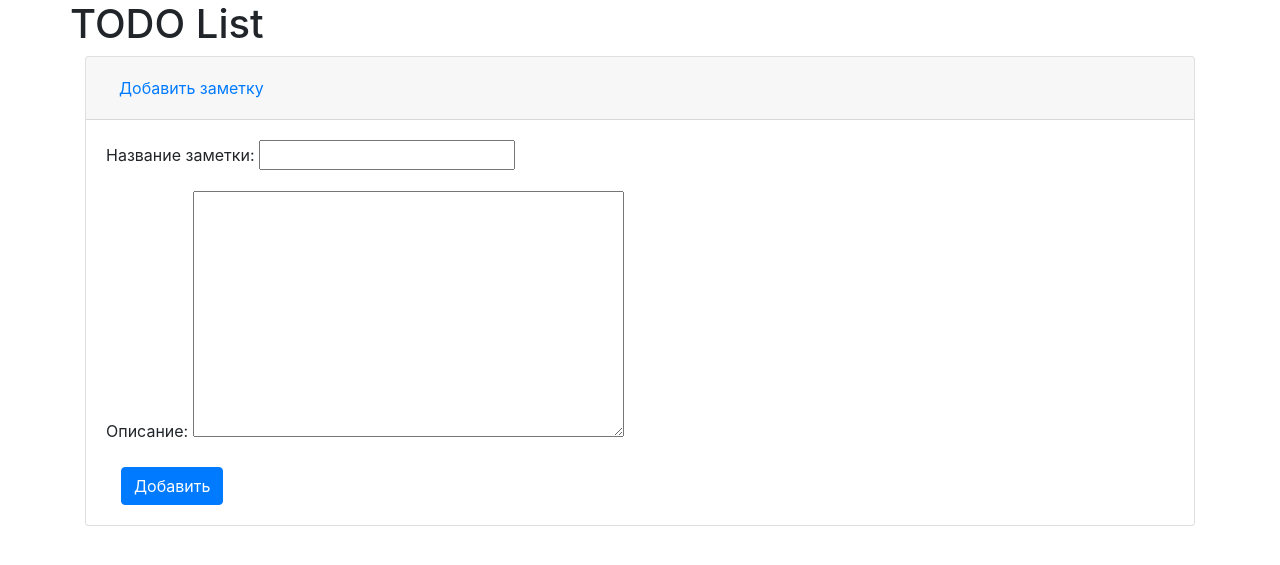
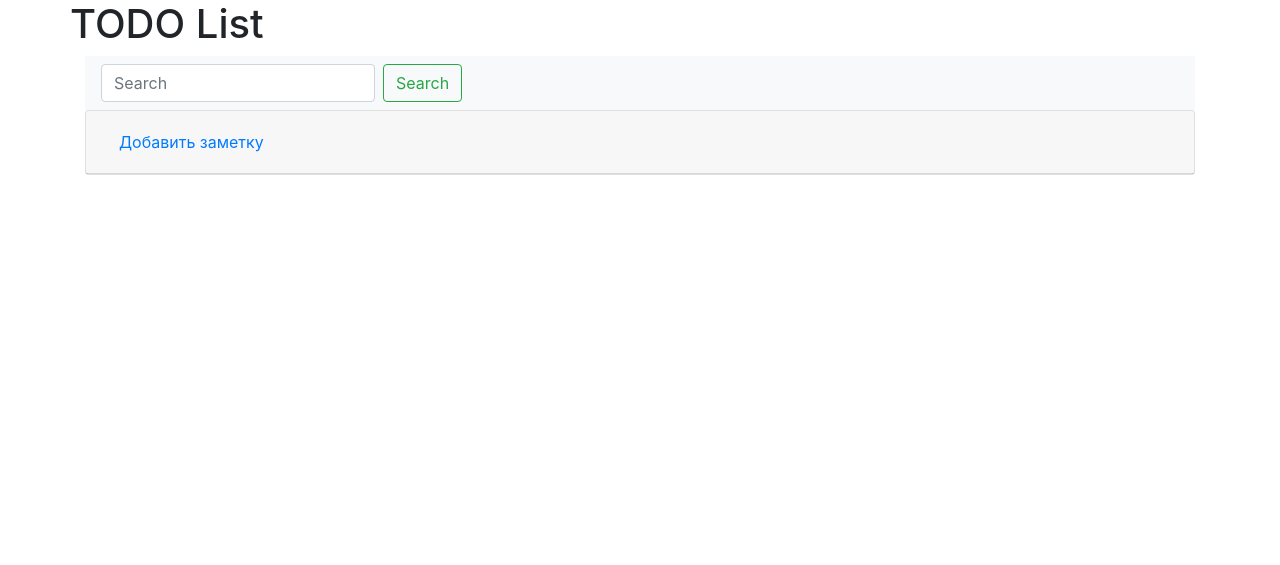
Before and after one commit to SaidMagomedow/project, a Django app: page /note-create/ in a window 1280 px wide. Shown: the top 565 px of the page. Run offline with Django 3.2, Linux system fonts and the light colour scheme; the visitor is signed in with stand-in values (Sample User, id 1); some libraries are stand-ins or nearby versions.

Commit message:
Apdate project

```diff
--- a/testproject/settings.py
+++ b/testproject/settings.py
@@ -111,6 +111,7 @@ AUTH_PASSWORD_VALIDATORS = [
 ]
 LOGIN_REDIRECT_URL = reverse_lazy('to_do_list:note-list')
 LOGOUT_REDIRECT_URL = '/'
+LOGIN_URL = 'login'
 # Internationalization
 # https://docs.djangoproject.com/en/3.2/topics/i18n/
 
--- a/to_do_list/forms.py
+++ b/to_do_list/forms.py
@@ -6,17 +6,20 @@ from to_do_list.models import Notes
 class NoteCreateForm(forms.ModelForm):
     class Meta:
         model = Notes
-        fields = ['title', 'description']
+        fields = ['title', 'description', 'priority']
         labels = {
             'title': 'Название заметки',
-            'description': 'Описание'
+            'description': 'Описание',
+            'priority': 'Приоритет',
         }
 
 
 class NoteUpdateForm(forms.ModelForm):
     class Meta:
         model = Notes
-        fields = ['complete']
+        fields = ['description', 'complete', 'priority']
         labels = {
-            'complete': 'Выполнено'
+            'complete': 'Выполнено',
+            'priority': 'Приоритет',
+            'description': 'Описание',
         }
--- a/to_do_list/models.py
+++ b/to_do_list/models.py
@@ -7,9 +7,21 @@ from django.urls import reverse
 
 class Notes(models.Model):
 
+    STATUS_CHOISES = {
+        (COMPLETE := 'COMPLETE', 'Готово'),
+        (IN_PROGRESS := 'IN_PROGRESS', 'Выполняется'),
+        (POSTPONED := 'POSTPONED', 'Отложено')
+    }
+
+    PRIORITY_CHOISES = {
+        (FIRST := 'UN_IMPORTANT', 'Неважный'),
+        (SECOND := 'IMPORTANT', 'Важный'),
+        (THIRD := 'VERY_IMPORTANT', 'Очень важный')
+    }
 
     title = models.CharField(max_length=255)
-    complete = models.BooleanField(default=False)
+    complete = models.CharField(max_length=25, default=IN_PROGRESS, choices=STATUS_CHOISES)
+    priority = models.CharField(max_length=25, default=SECOND, choices=PRIORITY_CHOISES)
     description = models.TextField(null=True, blank=True)
     data_created = models.DateTimeField(auto_now_add=True)
     user = models.ForeignKey(
@@ -21,6 +33,3 @@ class Notes(models.Model):
     class Meta:
         verbose_name = 'Заметка'
         verbose_name_plural = 'Заметки'
-
-    def get_absolute_url(self):
-        return reverse('to_do_list:note-detail', kwargs={'pk': self.pk})
--- a/to_do_list/templates/notes_list.html
+++ b/to_do_list/templates/notes_list.html
@@ -1,5 +1,11 @@
 {% extends 'base.html' %}
 {% block content %}
+<nav class="navbar navbar-light bg-light">
+  <form class="form-inline">
+    <input class="form-control mr-sm-2" type="search" placeholder="Search" aria-label="Search">
+    <button class="btn btn-outline-success my-2 my-sm-0" type="submit">Search</button>
+  </form>
+</nav>
 <div id="TODOCreate">
   <div class="card">
     <div class="card-header" id="headingOne">
@@ -10,7 +16,7 @@
       </h5>
     </div>
 
-    <div id="TODOCreateForm" class="collapse show" aria-labelledby="headingOne" data-parent="#TODOCreate">
+    <div id="TODOCreateForm" class="collapse" aria-labelledby="headingOne" data-parent="#TODOCreate">
       <div class="card-body">
         <form method="post" action="{% url 'to_do_list:note-create' %}">
             {% csrf_token %}
@@ -30,23 +36,36 @@
   <div class="card">
     <div class="card-header" id="headingOne">
       <h5 class="mb-0">
-        <button class="btn btn-link" data-toggle="collapse" data-target="#collapseOne" aria-expanded="true" aria-controls="collapseOne">
+        <button class="btn btn-link" data-toggle="collapse" data-target="#collapseOne{{ note.pk }}" aria-expanded="true" aria-controls="collapseOne">
           {{ note.title }}
+            <form method="post" action="{% url 'to_do_list:note-delete' note.pk %}">
+             {% csrf_token %}
+             <button type="submit" class="btn btn-danger">Удалить</button>
+         </form>
+            <button type="button" class="btn btn-dark" data-toggle="collapse" id="update" data-target="#formupdate{{ note.pk }}" aria-controls="formupdate">Изменить</button>
         </button>
-         <form method="post" action="{% url 'to_do_list:note-delete' note.pk %}">
-             {% csrf_token %}
-             <button type="submit">Удалить</button>
-         </form>
+
       </h5>
     </div>
 
-    <div id="collapseOne" class="collapse show" aria-labelledby="headingOne" data-parent="#accordion">
-      <div class="card-body">
-          {{ note.description }}
-          {{ form_update.as_p }}
-          {% csrf_token %}
-             <button type="submit">Вып</button>
-      </div>
+    <div id="collapseOne{{ note.pk }}" class="collapse show" aria-labelledby="headingOne" data-parent="#accordion">
+          <div class="card">
+              <div class="alert alert-success">
+              Описание :{{ note.description }}
+              </div ><div class="alert alert-success">
+              Статус :{{ note.complete }}
+              </div><div class="alert alert-success">
+              Приоритет :{{ note.priority }}
+              </div>
+              <div id="formupdate{{ note.pk }}" aria-labelledby="headingOne" class="collapse" data-parent="#update">
+              <form method="post" action="{% url 'to_do_list:note-update' note.pk %}">
+              {{ form_update.as_p }}
+              {% csrf_token %}
+                 <button type="submit" class="btn btn-dark">Готово</button>
+              </form>
+              </div>
+          </div>
+          </div>
     </div>
   </div>
 </div>
--- a/to_do_list/views.py
+++ b/to_do_list/views.py
@@ -9,7 +9,7 @@ from to_do_list.forms import NoteCreateForm, NoteUpdateForm
 from to_do_list.models import Notes
 
 
-class NoteListView(LoginRequiredMixin, ListView):
+class NoteListView(ListView):
     model = Notes
     template_name = 'notes_list.html'
 
@@ -34,6 +34,6 @@ class NoteUpdateView(LoginRequiredMixin, UpdateView):
     success_url = reverse_lazy('to_do_list:note-list')
 
 
-class NoteDeleteView(DeleteView):
+class NoteDeleteView(LoginRequiredMixin, DeleteView):
     model = Notes
     success_url = reverse_lazy('to_do_list:note-list')
```
